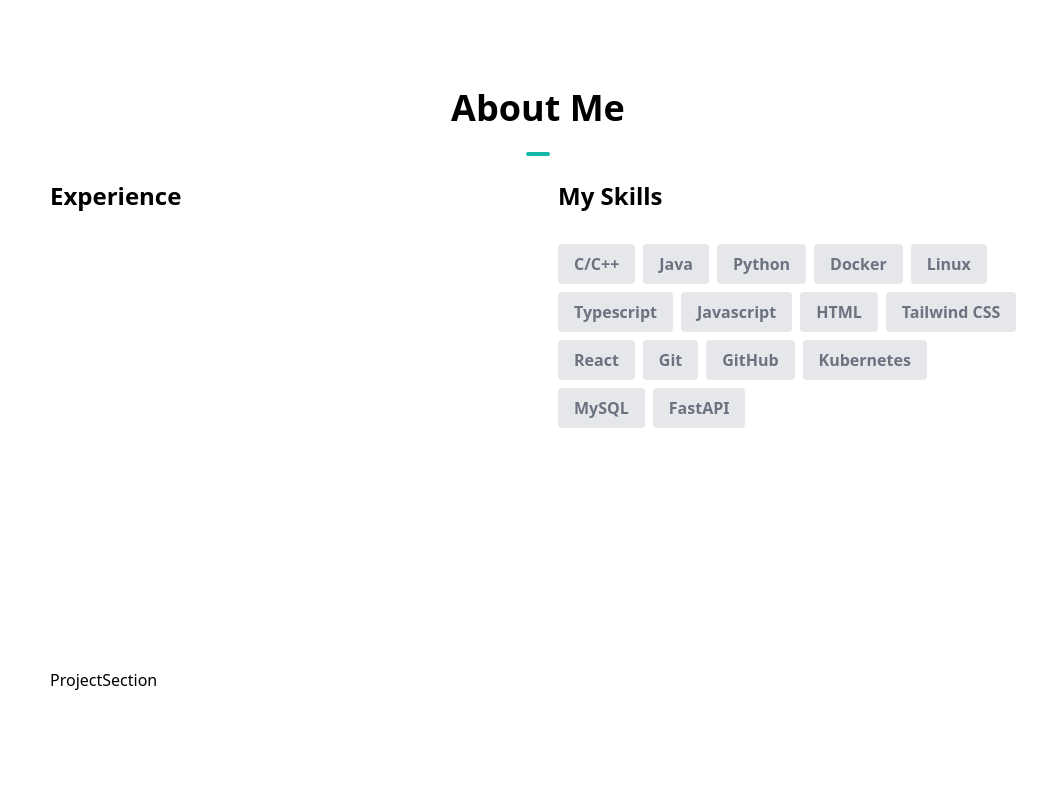
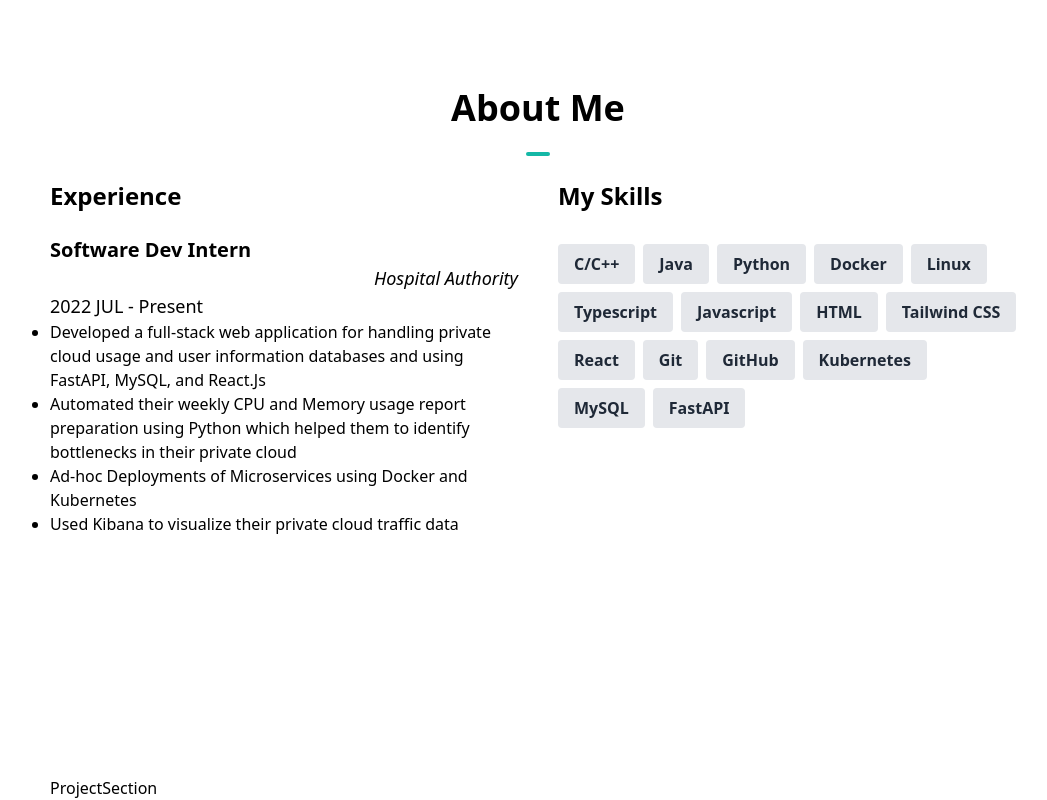
Before and after one commit to towsifali/Portfolio, a Next.js app: page / in a window 1280 px wide. Shown: the part 827-1627 px from the top of the page, without its empty margins (102-1149 px from the left). Before the commit the page ends 1519 px from the top, so only its background shows below. Built offline with nearby package versions, Linux system fonts and the light colour scheme.

Commit message:
ContentSection Used

```diff
--- a/components/AboutSection.tsx
+++ b/components/AboutSection.tsx
@@ -1,4 +1,5 @@
 import React from 'react'
+import ContentSection from './ContentSection'
 
 const skills = [
     {skill:"C/C++"},
@@ -30,7 +31,7 @@ const AboutSection = () => {
                     <h1 className='text-center text-2xl font-bold mb-6 md:text-left'>
                         Experience
                     </h1>
-                    <p></p>
+                    <ContentSection/>
                 </div>
                 <div className='md:w-1/2'>
                     <h1 className='text-center text-2xl font-bold mb-6 md:text-left'>
@@ -38,7 +39,7 @@ const AboutSection = () => {
                     </h1>
                     <div className='flex flex-wrap flex-row justify-center md:justify-start'>
                         {skills.map((item, idx) =>{
-                            return <p key={idx} className="bg-gray-200 px-4 py-2 mt-2 mr-2 text-gray-500 rounded font-semibold">
+                            return <p key={idx} className="bg-gray-200 px-4 py-2 mt-2 mr-2 text-gray-800 rounded font-semibold">
                                 {item.skill}
                                 </p>
                         })}
--- /dev/null
+++ b/components/ContentSection.tsx
@@ -0,0 +1,29 @@
+import React from "react";
+import { Content } from "../utils/read_json";
+
+type ContentSectionProps = {
+  title: string;
+  items: Content[];
+};
+
+const ContentSection = () => {
+  return (
+    <div>
+        <div className="flex-row">
+            <p className="text-xl text-left font-semibold">Software Dev Intern</p>
+            <p className="text-lg text-right italic">Hospital Authority</p>
+        </div>
+        <p className="text-lg">2022 JUL - Present</p>
+        <div>
+            <ul className="list-disc">
+                <li>Developed a full-stack web application for handling private cloud usage and user information databases and using FastAPI, MySQL, and React.Js</li>
+                <li>Automated their weekly CPU and Memory usage report preparation using Python which helped them to identify bottlenecks in their private cloud</li>
+                <li>Ad-hoc Deployments of Microservices using Docker and Kubernetes</li>
+                <li>Used Kibana to visualize their private cloud traffic data</li>
+            </ul>
+        </div>
+    </div>
+  );
+};
+
+export default ContentSection;
--- a/package.json
+++ b/package.json
@@ -9,6 +9,10 @@
     "lint": "next lint"
   },
   "dependencies": {
+    "@chakra-ui/icons": "^2.0.19",
+    "@chakra-ui/react": "^2.7.0",
+    "@emotion/react": "^11.11.0",
+    "@emotion/styled": "^11.11.0",
     "@heroicons/react": "^2.0.18",
     "@next/font": "13.1.6",
     "@types/node": "18.11.18",
@@ -16,6 +20,7 @@
     "@types/react-dom": "18.0.10",
     "eslint": "8.32.0",
     "eslint-config-next": "13.1.6",
+    "framer-motion": "^10.12.16",
     "next": "13.1.6",
     "next-themes": "^0.2.1",
     "react": "18.2.0",
```
Also changed, not shown: data/section-data.json (+1 -10 lines).
